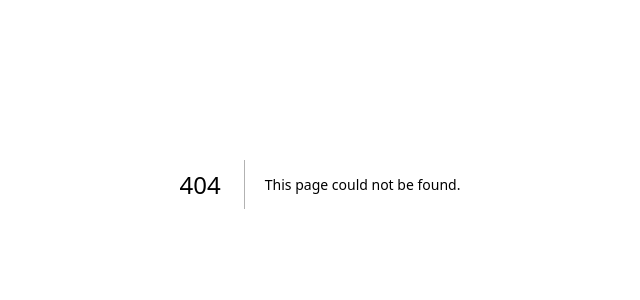
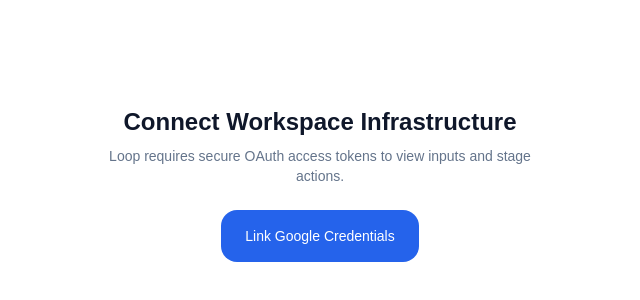
Before and after one commit to aminfxjamal-netizen/loopv1, a Next.js app: page /auth in a window 1280 px wide. Before the commit this address had no page. Shown: the part 216-516 px from the top of the page, without its empty margins (320-960 px from the left). Built offline with nearby package versions, Linux system fonts and the light colour scheme.

Commit message:
fix: update auth routing direct to workspace path

```diff
--- /dev/null
+++ b/app/auth/page.tsx
@@ -0,0 +1,25 @@
+// app/auth/page.tsx
+"use client";
+
+import { useRouter } from "next/navigation";
+
+export default function AuthPage() {
+  const router = useRouter(); // 1. This initializes the router inside the browser
+
+  return (
+    <div className="min-h-screen bg-white flex flex-col justify-center items-center px-6 text-center space-y-6">
+      <div className="max-w-md space-y-2">
+        <h2 className="text-2xl font-semibold text-[#0F172A]">Connect Workspace Infrastructure</h2>
+        <p className="text-sm text-[#64748B]">Loop requires secure OAuth access tokens to view inputs and stage actions.</p>
+      </div>
+
+      {/* 2. Clicking this button triggers the JavaScript redirect safely in the browser */}
+      <button
+        onClick={() => router.push("/workspace?google=connected")}
+        className="bg-[#2563EB] text-white px-6 py-4 rounded-2xl text-sm font-medium hover:bg-blue-700 transition flex items-center gap-3 mx-auto"
+      >
+        Link Google Credentials
+      </button>
+    </div>
+  );
+}
```
